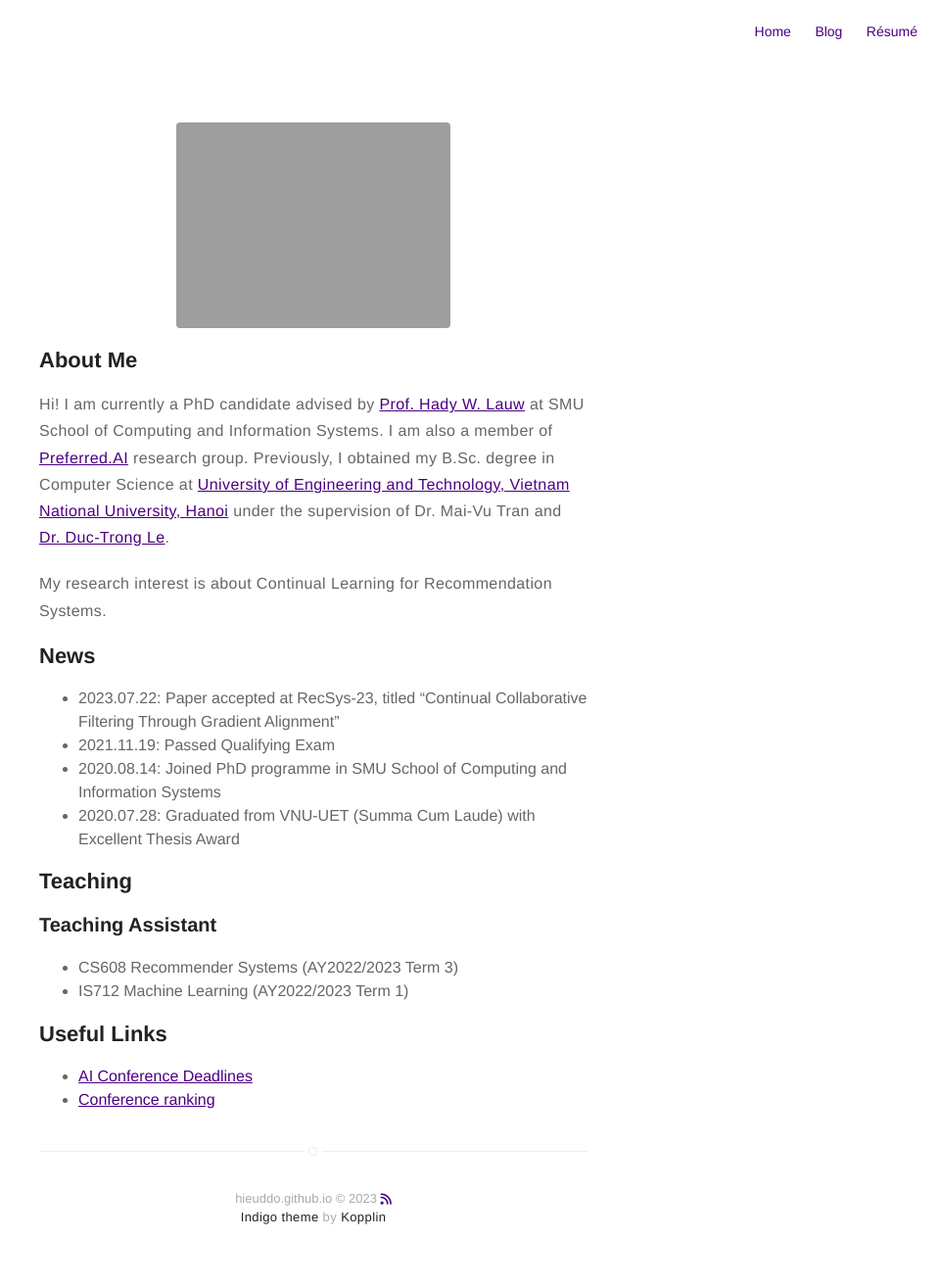
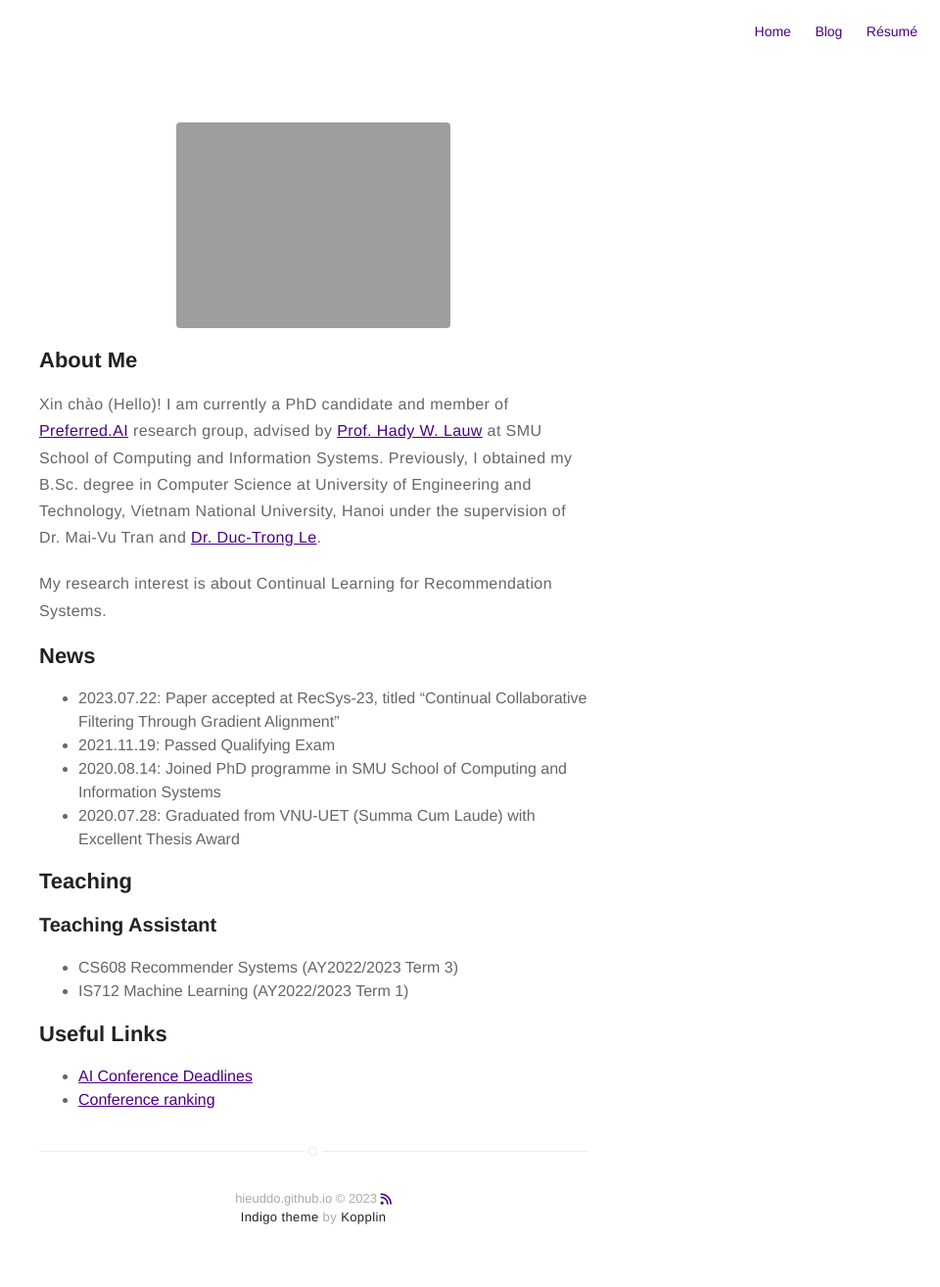
Before and after one commit to hieuddo/hieuddo.github.io, a Jekyll site: the page built from about.md, in a window 1280 px wide. Shown: the whole page at 98% size, without its empty margins (320-1280 px from the left). Built offline with Jekyll 4.4.1, drawn with Linux system fonts in a browser that asks for light colours; nearby versions of some CDN libraries.

Commit message:
news update

```diff
--- a/about.md
+++ b/about.md
@@ -5,7 +5,7 @@ layout: page
 ![Profile Image]({% if site.external-image %}{{ site.picture }}{% else %}{{ site.url }}/{{ site.picture }}{% endif %})
 
 ## About Me
-Hi! I am currently a PhD candidate advised by [Prof. Hady W. Lauw](http://www.hadylauw.com/) at SMU School of Computing and Information Systems. I am also a member of [Preferred.AI](https://preferred.ai/) research group. Previously, I obtained my B.Sc. degree in Computer Science at [University of Engineering and Technology, Vietnam National University, Hanoi](https://uet.vnu.edu.vn/) under the supervision of Dr. Mai-Vu Tran and [Dr. Duc-Trong Le](https://sites.google.com/view/trongld).
+Xin chào (Hello)! I am currently a PhD candidate and member of [Preferred.AI](https://preferred.ai/) research group, advised by [Prof. Hady W. Lauw](http://www.hadylauw.com/) at SMU School of Computing and Information Systems. Previously, I obtained my B.Sc. degree in Computer Science at University of Engineering and Technology, Vietnam National University, Hanoi under the supervision of Dr. Mai-Vu Tran and [Dr. Duc-Trong Le](https://sites.google.com/view/trongld).
 
 My research interest is about Continual Learning for Recommendation Systems.
 
```
